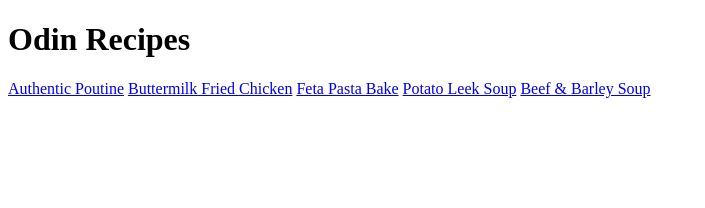
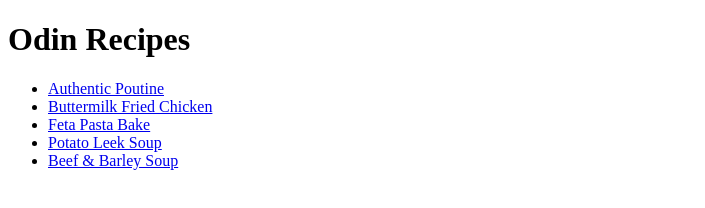
Before and after one commit to FrontendFungi/odin-recipes, a plain HTML site: page index.html in a window 1280 px wide. Shown: the whole page, without its empty margins (0-705 px from the left). Drawn offline with Linux system fonts and the light colour scheme.

Commit message:
Put links on index.html page in unordered list

```diff
--- a/index.html
+++ b/index.html
@@ -7,10 +7,14 @@
 </head>
 <body>
     <h1>Odin Recipes</h1>
-    <a href="./recipes/authentic-poutine.html">Authentic Poutine</a>
-    <a href="./recipes/buttermilk-fried-chicken.html">Buttermilk Fried Chicken</a>
-    <a href="./recipes/feta-bake.html">Feta Pasta Bake</a>
-    <a href="./recipes/potato-leek.html">Potato Leek Soup</a>
-    <a href="recipes/beef-barley.html">Beef & Barley Soup</a>
+    <ul>
+    <li><a href="./recipes/authentic-poutine.html">Authentic Poutine</a></li>
+    <li><a href="./recipes/buttermilk-fried-chicken.html">Buttermilk Fried Chicken</a></li>
+    <li><a href="./recipes/feta-bake.html">Feta Pasta Bake</a></li>
+    <li><a href="./recipes/potato-leek.html">Potato Leek Soup</a></li>
+    <li>
+        <a href="recipes/beef-barley.html">Beef & Barley Soup</a>
+        </ul>
+    </li>
 </body>
 </html>
```
